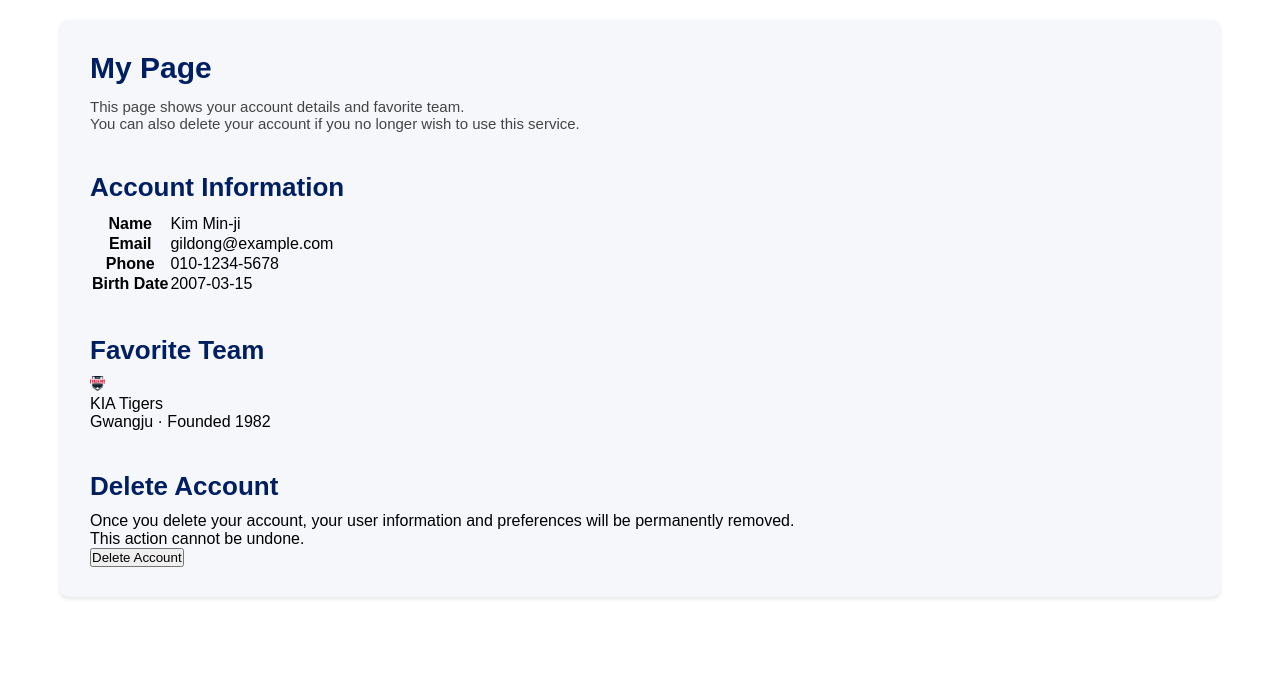
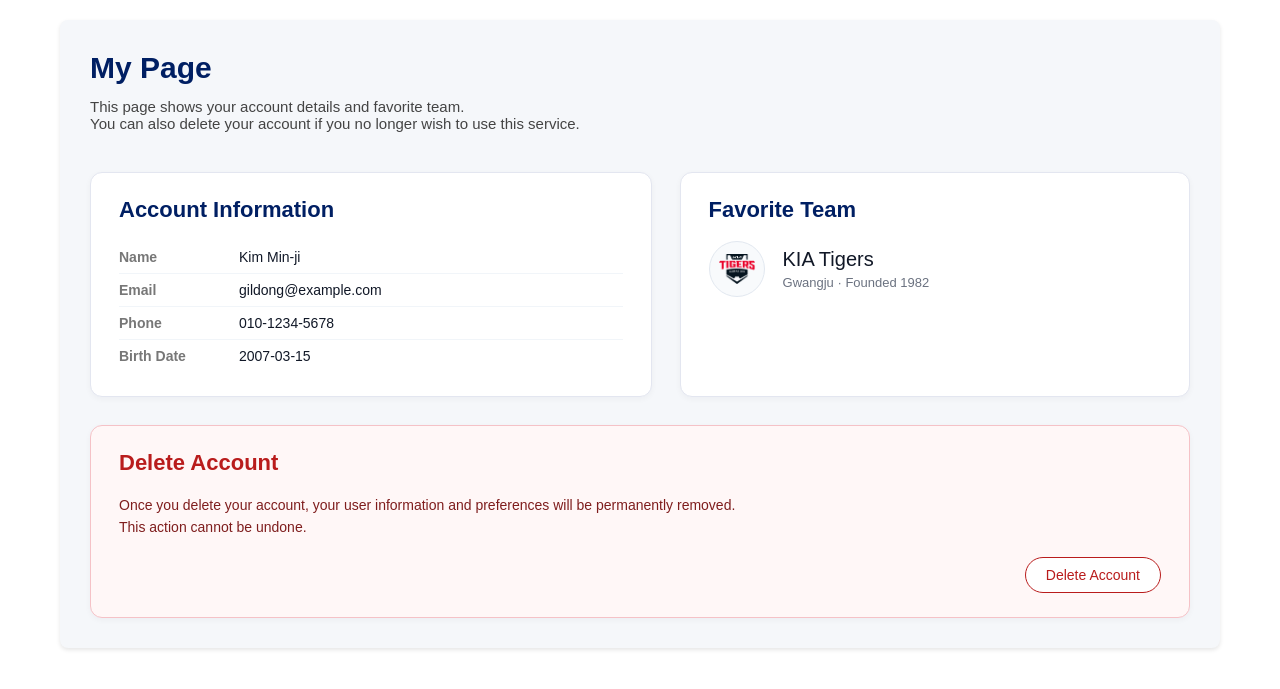
Before and after one commit to Yeolmaeg/BDAProject, a PHP site: page /mypage.php in a window 1280 px wide. Shown: the part 94-783 px from the top of the page. Run offline with PHP 8.4, Linux system fonts and the light colour scheme; a user stored in the database is signed in; data comes from the database, SQL or seed files in the repository; some web fonts are replaced.

Commit message:
mypage 디자인 수정

```diff
--- a/mypage.php
+++ b/mypage.php
@@ -116,9 +116,6 @@ if ($stmt === false) {
     $stmt->close();
 }
 
-// 여기서 굳이 $conn->close(); 안 해도 페이지 끝나면 정리됨
-// 필요하면 아래 주석 해제해서 명시적으로 닫아도 됨
-// $conn->close();
 
 include 'header.php';
 ?>
@@ -239,8 +236,7 @@ document.addEventListener('DOMContentLoaded', function () {
     deleteForm.addEventListener('submit', function (e) {
         const ok = confirm(
             "Are you sure you want to delete your account?\n\n"
-            + "If you continue, your account information and favorite team settings\n"
-            + "will be permanently removed.\n"
+            + "If you continue, your account information and favorite team settings will be permanently removed.\n\n"
             + "This action cannot be undone."
         );
         if (!ok) {
--- a/public/style.css
+++ b/public/style.css
@@ -1409,3 +1409,162 @@ select.filter-toggle option {
 .header-menu-my {
     margin-left: auto;
 }
+
+
+/* ===========================
+   My Page 전용 스타일
+   =========================== */
+
+/* 전체 레이아웃: 좌측 Account, 우측 Favorite, 아래 Delete */
+.mypage-layout {
+    display: grid;
+    grid-template-columns: 1.1fr 1fr;
+    gap: 28px;
+    margin-top: 24px;
+}
+
+/* 각 섹션 공통 카드 스타일 */
+.mypage-section {
+    background-color: #ffffff;
+    border-radius: 12px;
+    padding: 24px 28px;
+    border: 1px solid #e3e6f0;
+    box-shadow: 0 2px 6px rgba(15, 23, 42, 0.04);
+}
+
+/* 마이페이지 섹션 안의 제목 간격 조금 줄이기 */
+.mypage-section .section-title {
+    margin: 0 0 18px;
+    font-size: 22px;
+}
+
+/* 계정 정보 테이블: 라벨/값 정렬 맞추기 */
+.mypage-table {
+    width: 100%;
+    border-collapse: collapse;
+}
+
+.mypage-table th,
+.mypage-table td {
+    padding: 8px 0;
+    font-size: 14px;
+}
+
+.mypage-table th {
+    width: 120px;
+    text-align: left;
+    font-family: 'KBO_Bold', sans-serif;
+    color: #777;
+    padding-right: 10px;
+}
+
+.mypage-table td {
+    color: #111827;
+}
+
+/* 줄 사이에 은은한 구분선 */
+.mypage-table tr + tr th,
+.mypage-table tr + tr td {
+    border-top: 1px solid #f1f5f9;
+}
+
+/* Favorite Team 카드 */
+.mypage-fav-team {
+    display: flex;
+    align-items: center;
+    gap: 18px;
+}
+
+.mypage-fav-team .team-logo {
+    width: 56px;
+    height: 56px;
+    border-radius: 50%;
+    object-fit: contain;
+    background-color: #f8fafc;
+    padding: 8px;
+    border: 1px solid #e2e8f0;
+}
+
+.mypage-fav-team-text {
+    display: flex;
+    flex-direction: column;
+    gap: 4px;
+}
+
+.fav-team-name {
+    font-family: 'KBO_Bold', sans-serif;
+    font-size: 20px;
+    color: #111827;
+}
+
+.fav-team-meta {
+    font-size: 13px;
+    color: #6b7280;
+}
+
+/* Delete Account 섹션은 전체 폭 사용 */
+.mypage-danger {
+    grid-column: 1 / -1;
+    background-color: #fff7f7;
+    border-color: #f5c2c7;
+}
+
+.mypage-danger .section-title {
+    color: #b91c1c;
+}
+
+.danger-text {
+    font-size: 14px;
+    color: #7f1d1d;
+    line-height: 1.6;
+    margin-top: 4px;
+    margin-bottom: 18px;
+}
+
+/* 삭제 버튼: 흰색 버튼 + 붉은 테두리 */
+.btn-danger {
+    background-color: #ffffff;
+    color: #b91c1c;
+    border: 1px solid #b91c1c;
+    border-radius: 999px;
+    padding: 9px 20px;
+    font-size: 14px;
+    font-family: 'KBO_Bold', sans-serif;
+    cursor: pointer;
+    transition: background-color 0.2s, color 0.2s, box-shadow 0.2s;
+}
+
+/* hover 시만 살짝 강조 (배경 살짝 핑크) */
+.btn-danger:hover {
+    background-color: #fee2e2;
+    color: #7f1d1d;
+    box-shadow: 0 2px 6px rgba(248, 113, 113, 0.3);
+}
+
+/* 삭제 버튼을 오른쪽 정렬 */
+#delete-account-form {
+    display: flex;
+    justify-content: flex-end;
+}
+
+/* 에러 메시지 카드 */
+.mypage-error-box {
+    margin-top: 16px;
+    padding: 10px 14px;
+    border-radius: 8px;
+    background-color: #fee2e2;
+    border: 1px solid #fecaca;
+    color: #7f1d1d;
+    font-size: 13px;
+}
+
+/* 반응형: 화면 좁을 때는 한 줄로 쭉 세로 배치 */
+@media (max-width: 900px) {
+    .mypage-layout {
+        grid-template-columns: 1fr;
+    }
+
+    .mypage-danger {
+        grid-column: auto;
+    }
+}
```
